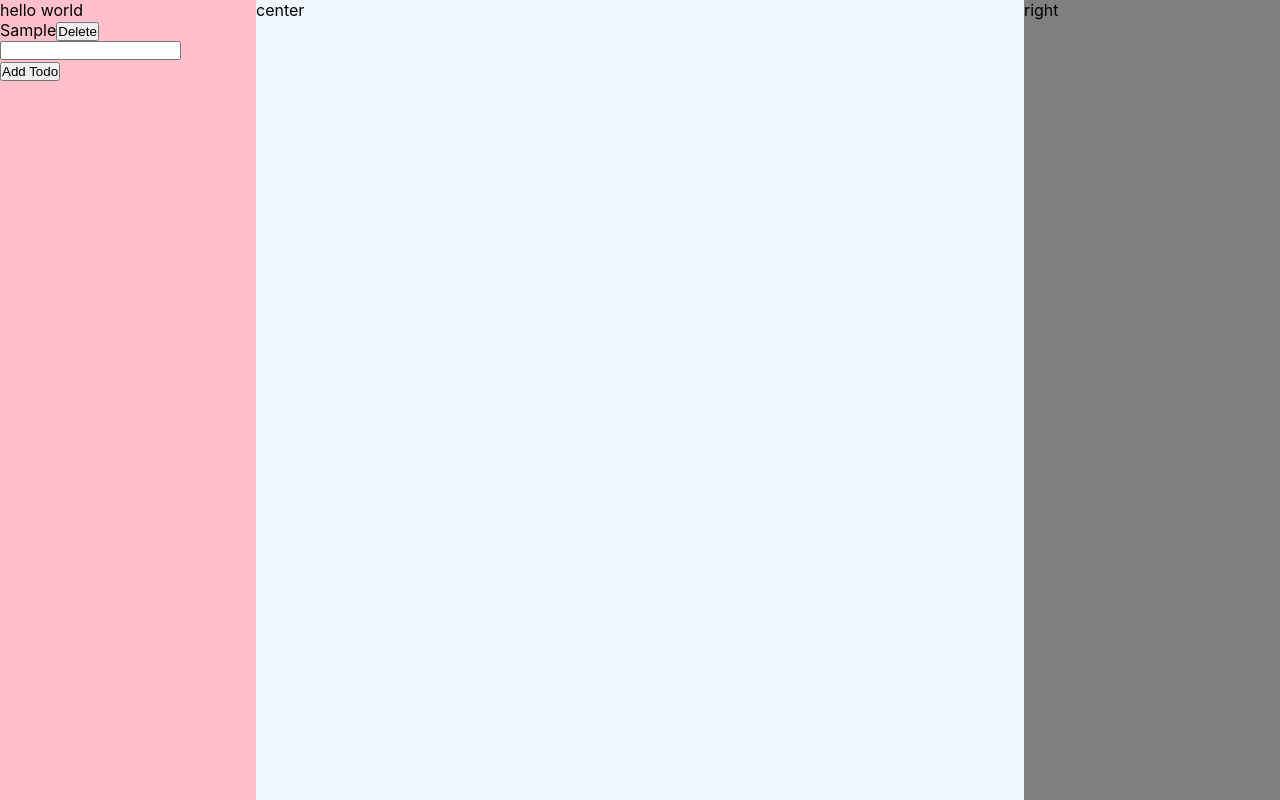
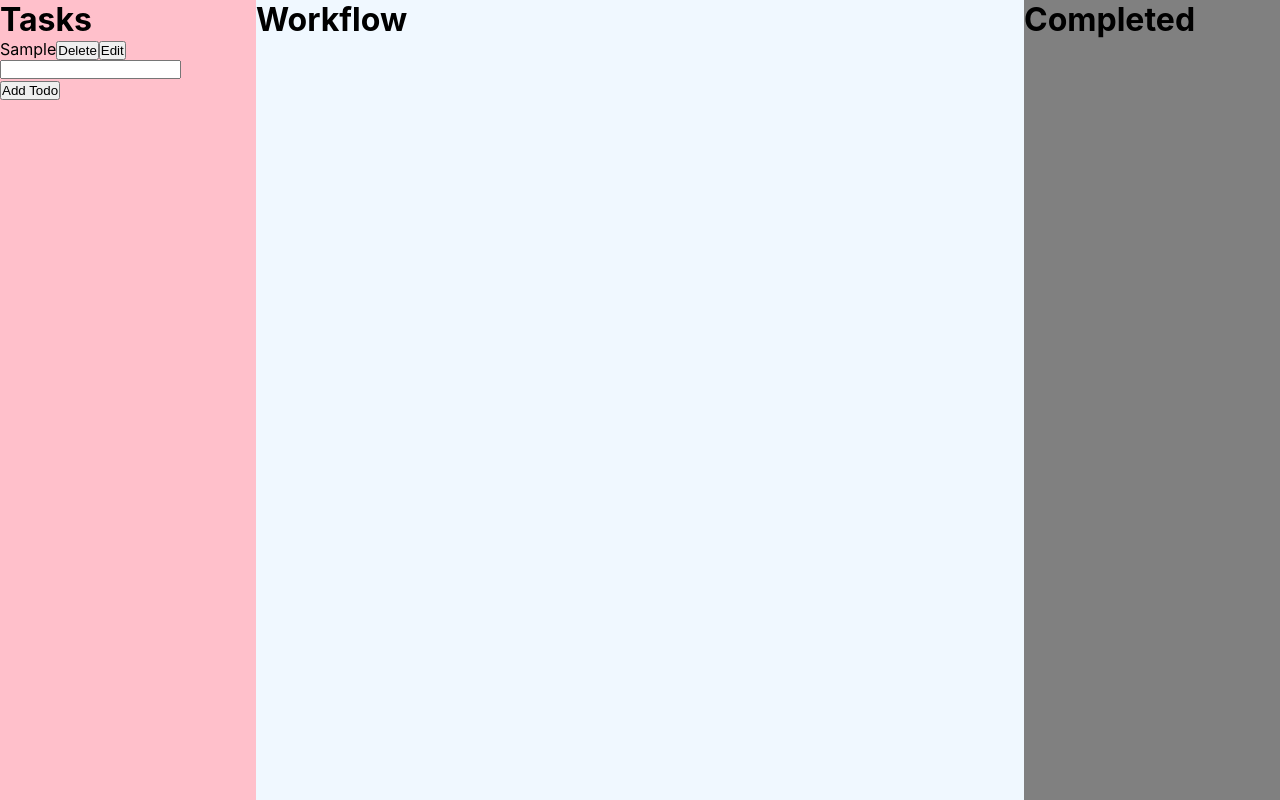
Before and after one commit to mattbowen03/adhd-manager, a React (Create React App) app: page / in a window 1280 px wide. Both pictures are taken after typing "Sample" into the empty fields and a click on the button "Add Todo". Built offline with nearby package versions, Linux system fonts and the light colour scheme.

Commit message:
update todo

```diff
--- a/src/App.js
+++ b/src/App.js
@@ -26,6 +26,9 @@ function App() {
 
   function addTodo(e, id) {
     e.preventDefault();
+    if (input.length === 0) {
+      return;
+    }
     setTodoList((prev) => [
       ...prev,
       {
@@ -47,23 +50,28 @@ function App() {
     setInput(e.target.value);
   }
 
+  function editTodo(todo) {
+    console.log({ todo });
+  }
+
   return (
     <div className='App'>
       <LeftPaneStyled>
-        <p> hello world</p>
+        <h1>Tasks</h1>
         <Todo
           todoList={todoList}
           addTodo={addTodo}
           deleteTodo={deleteTodo}
           input={input}
           handleChange={handleChange}
+          editTodo={editTodo}
         />
       </LeftPaneStyled>
       <CenterPaneStyled>
-        <p>center</p>
+        <h1>Workflow</h1>
       </CenterPaneStyled>
       <RightPaneStyled>
-        <p>right</p>
+        <h1>Completed</h1>
       </RightPaneStyled>
     </div>
   );
--- a/src/components/Todo.js
+++ b/src/components/Todo.js
@@ -6,6 +6,7 @@ export default function Todo({
   deleteTodo,
   input,
   handleChange,
+  editTodo,
 }) {
   return (
     <div>
@@ -14,6 +15,7 @@ export default function Todo({
           <div key={idx}>
             <span>{todo.input}</span>
             <button onClick={() => deleteTodo(todo.id)}>Delete</button>
+            <button onClick={() => editTodo(todo.id)}>Edit</button>
           </div>
         );
       })}
```
Also changed, not shown: 1 other file (tests, documents, lock files or other folders).
